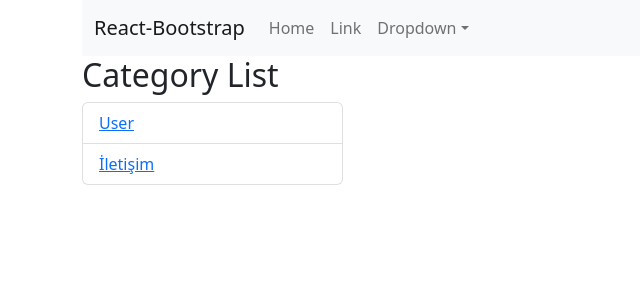
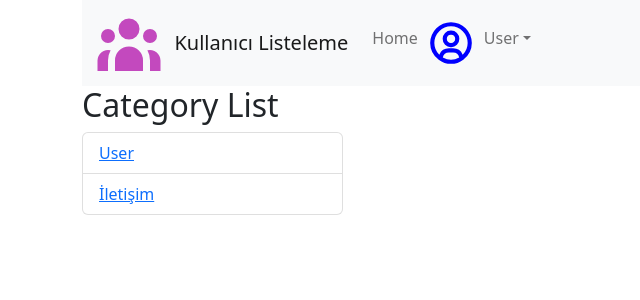
Before and after one commit to mervehelvaci/OtoparkOneriSistemi, a React (Create React App) app: page /home in a window 1280 px wide. Shown: the top 300 px of the page, without its empty margins (0-640 px from the left). Built offline with nearby package versions, Linux system fonts and the light colour scheme.

Commit message:
Navigation bar iconlarla dizayn değiştirildi. Dropdowna çıkış yap eklendi.

```diff
--- a/src/Navi.js
+++ b/src/Navi.js
@@ -1,7 +1,7 @@
 import React from "react";
 import { useNavigate } from "react-router-dom";
-import { FaUserCircle } from "react-icons/fa";
-
+import { HiUserGroup } from "react-icons/hi";
+import { BiUserCircle } from "react-icons/bi";
 import Container from "react-bootstrap/Container";
 import Nav from "react-bootstrap/Nav";
 import Navbar from "react-bootstrap/Navbar";
@@ -19,21 +19,23 @@ function Navi() {
   return (
     <Navbar bg="light" expand="lg">
       <Container>
-        <Navbar.Brand href="#home">React-Bootstrap</Navbar.Brand>
+        <HiUserGroup size="70" color="#c349be" />
+        <Navbar.Brand href="/home">
+          &nbsp;&nbsp;Kullanıcı Listeleme
+        </Navbar.Brand>
         <Navbar.Toggle aria-controls="basic-navbar-nav" />
         <Navbar.Collapse id="basic-navbar-nav">
           <Nav className="me-auto">
-            <Nav.Link href="#home">Home</Nav.Link>
-            <Nav.Link href="#link">Link</Nav.Link>
-            <NavDropdown title="Dropdown" id="basic-nav-dropdown">
+            <Nav.Link href="/home">Home</Nav.Link>
+            <BiUserCircle size="50" color="blue" />
+            <NavDropdown title="User" id="basic-nav-dropdown">
               <NavDropdown.Item href="#action/3.1">Action</NavDropdown.Item>
               <NavDropdown.Item href="#action/3.2">
                 Another action
               </NavDropdown.Item>
-              <NavDropdown.Item href="#action/3.3">Something</NavDropdown.Item>
               <NavDropdown.Divider />
-              <NavDropdown.Item href="#action/3.4">
-                Separated link
+              <NavDropdown.Item href="#action/3.4" onClick={logOut}>
+                Log Out
               </NavDropdown.Item>
             </NavDropdown>
           </Nav>
```
